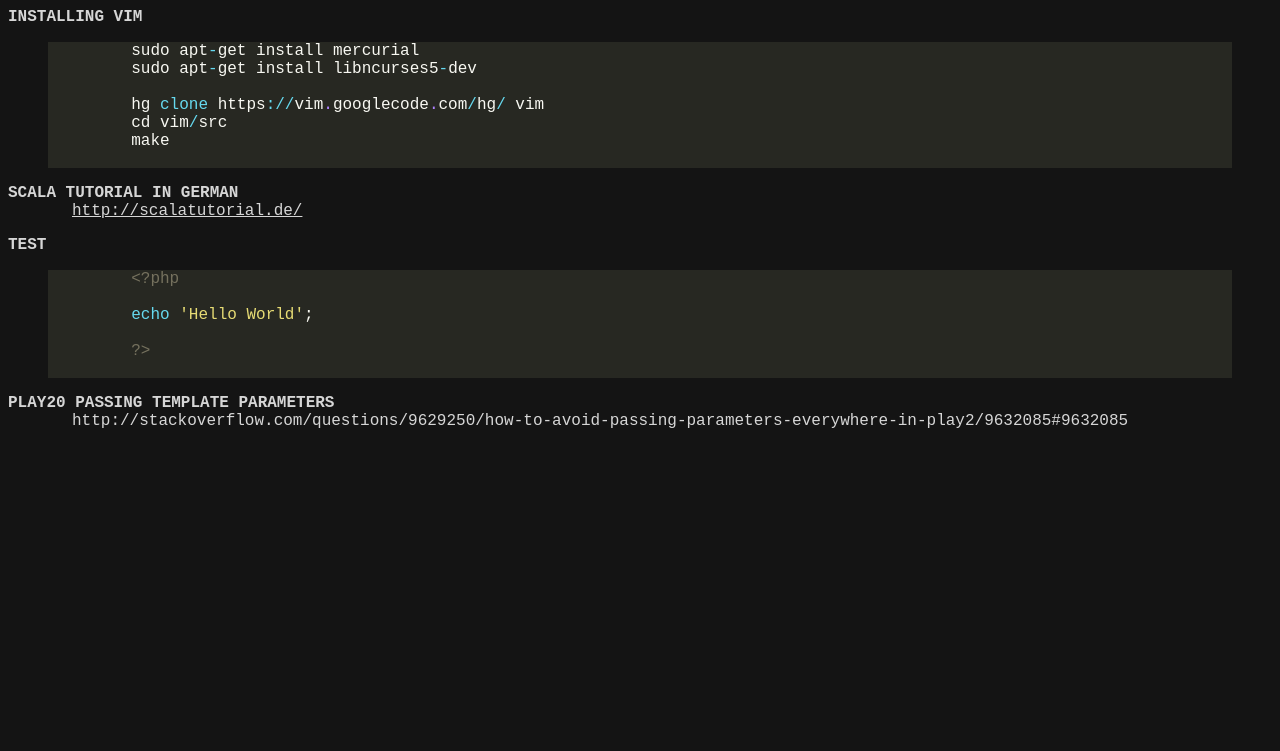
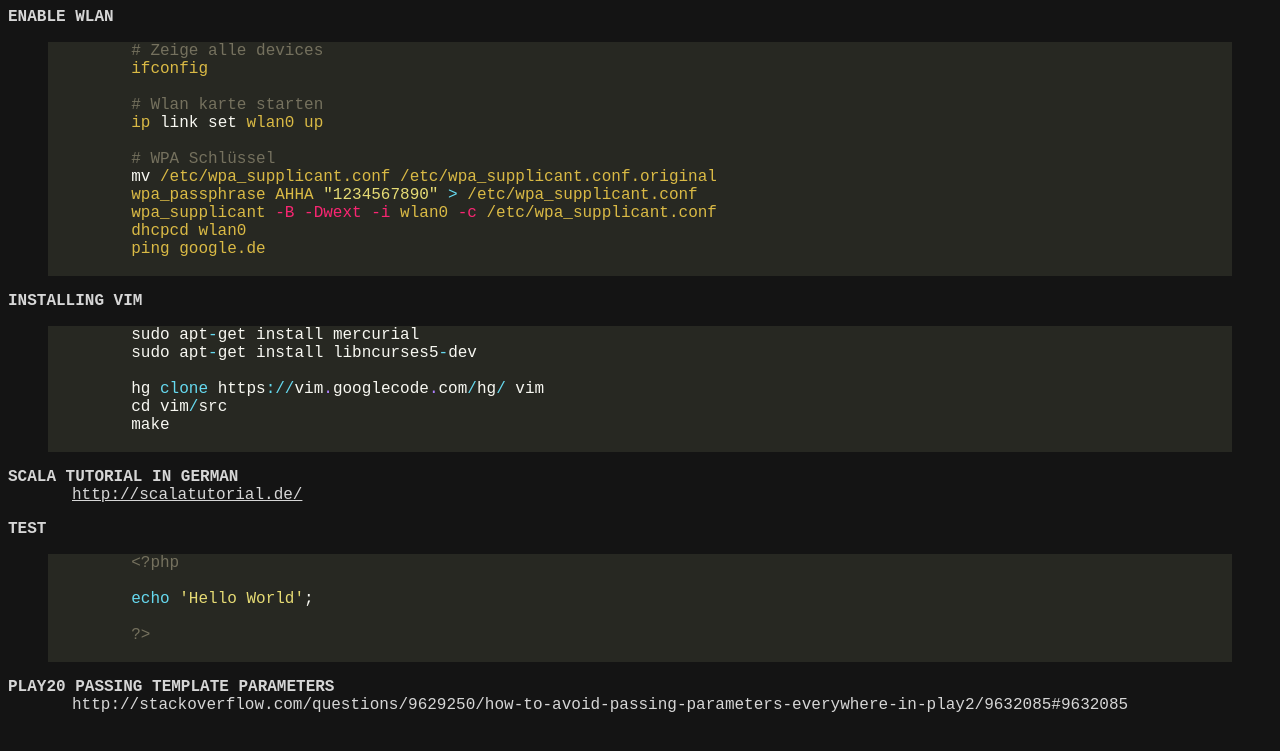
Before and after one commit to dennis84/dennis84.github.com, a Jekyll site: the page built from index.html, in a window 1280 px wide. Shown: the top 751 px of the page. Built offline with Jekyll 4.4.1, drawn with Linux system fonts in a browser that asks for light colours; Markdown is read by kramdown in place of the engine named in the settings.

Commit message:
Update index.html

```diff
--- a/index.html
+++ b/index.html
@@ -2,6 +2,24 @@
 layout: default
 title: Dennis84's Homepage
 ---
+
+<h2>Enable Wlan</h2>
+<p>
+  {% highlight shell %}
+  # Zeige alle devices
+  ifconfig
+
+  # Wlan karte starten
+  ip link set wlan0 up
+
+  # WPA Schlüssel
+  mv /etc/wpa_supplicant.conf /etc/wpa_supplicant.conf.original
+  wpa_passphrase AHHA "1234567890" > /etc/wpa_supplicant.conf
+  wpa_supplicant -B -Dwext -i wlan0 -c /etc/wpa_supplicant.conf
+  dhcpcd wlan0
+  ping google.de
+  {% endhighlight %}
+</p>
 
 <h2>Installing Vim</h2>
 <p>
```
